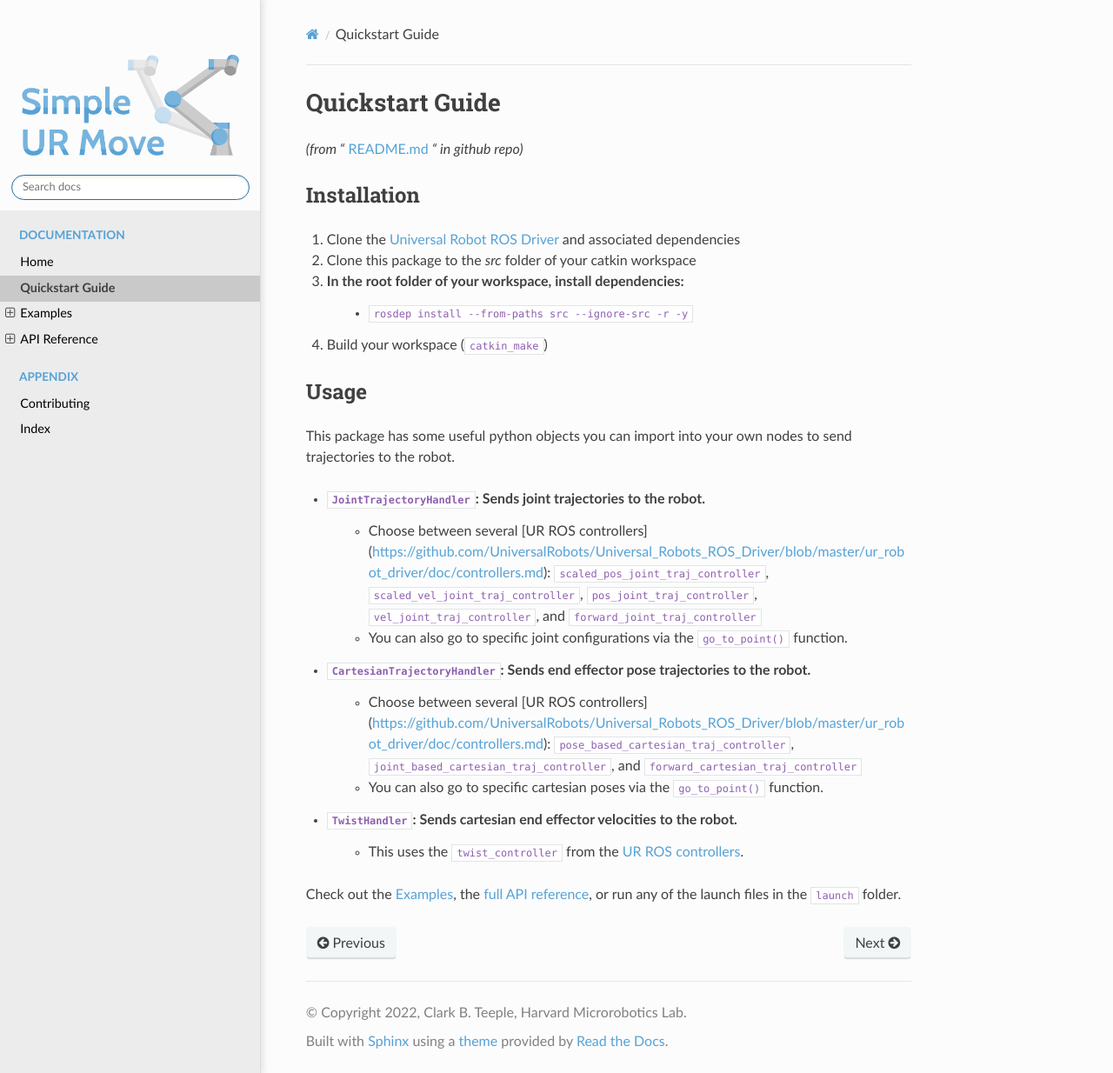
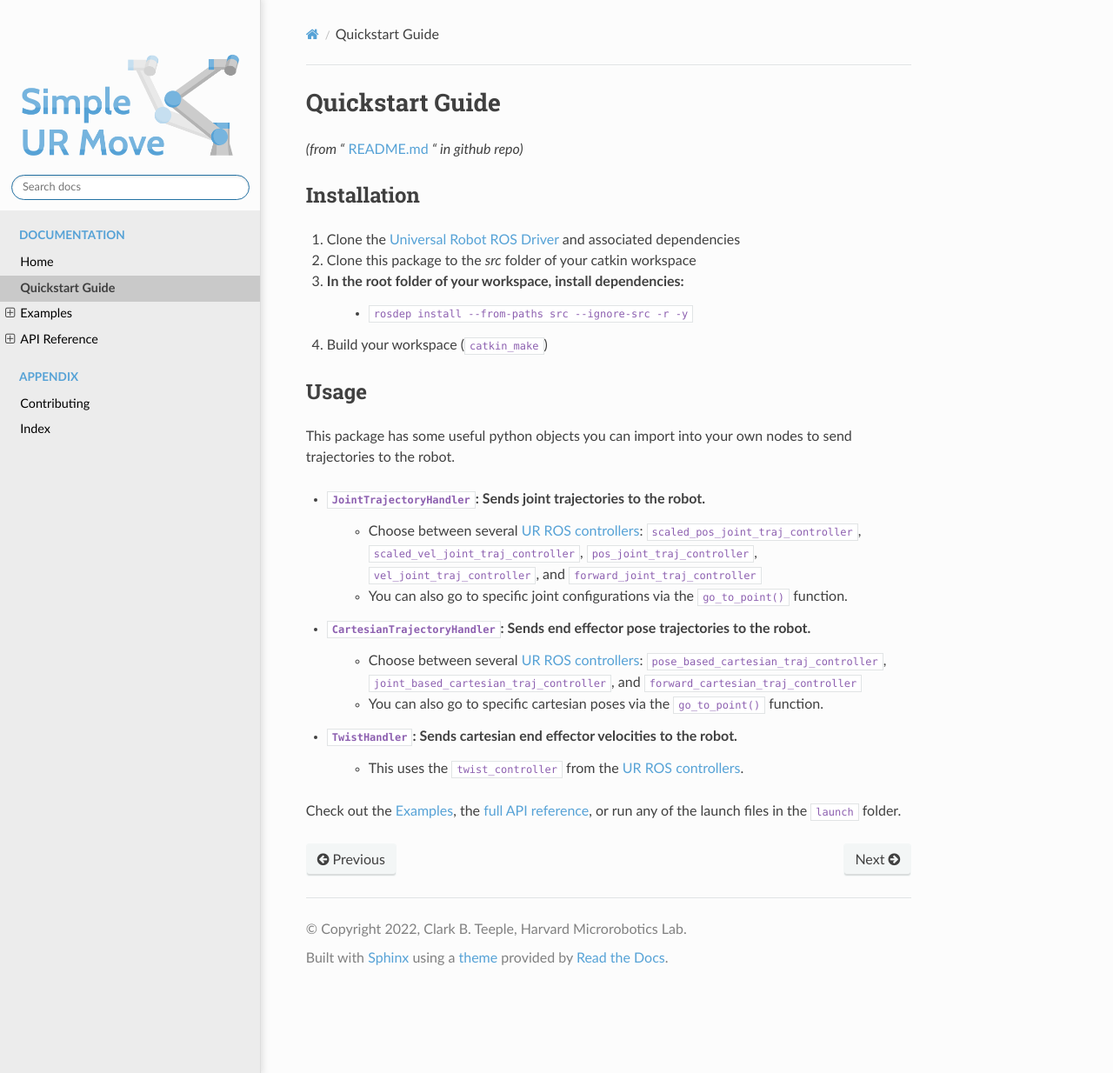
Before and after one commit to harvard-microrobotics/simple_ur_move, a Sphinx documentation site: the page built from docs/quickstart.rst, in a window 1280 px wide and 1234 px high. Shown: the whole window at 87% size. Built offline with Sphinx 7.4.7 and the Read the Docs theme 2.0.0, drawn with Linux system fonts in a browser that asks for light colours.

Commit message:
fixed markdown-to-rst typo

```diff
--- a/docs/quickstart.rst
+++ b/docs/quickstart.rst
@@ -21,10 +21,10 @@
 This package has some useful python objects you can import into your own nodes to send trajectories to the robot.
 
 - ``JointTrajectoryHandler``: Sends joint trajectories to the robot.
-    - Choose between several [UR ROS controllers](https://github.com/UniversalRobots/Universal_Robots_ROS_Driver/blob/master/ur_robot_driver/doc/controllers.md): ``scaled_pos_joint_traj_controller``, ``scaled_vel_joint_traj_controller``, ``pos_joint_traj_controller``, ``vel_joint_traj_controller``, and ``forward_joint_traj_controller``
+    - Choose between several `UR ROS controllers <https://github.com/UniversalRobots/Universal_Robots_ROS_Driver/blob/master/ur_robot_driver/doc/controllers.md>`_: ``scaled_pos_joint_traj_controller``, ``scaled_vel_joint_traj_controller``, ``pos_joint_traj_controller``, ``vel_joint_traj_controller``, and ``forward_joint_traj_controller``
     - You can also go to specific joint configurations via the ``go_to_point()`` function.
 - ``CartesianTrajectoryHandler``: Sends end effector pose trajectories to the robot.
-    - Choose between several [UR ROS controllers](https://github.com/UniversalRobots/Universal_Robots_ROS_Driver/blob/master/ur_robot_driver/doc/controllers.md): ``pose_based_cartesian_traj_controller``, ``joint_based_cartesian_traj_controller``, and ``forward_cartesian_traj_controller``
+    - Choose between several `UR ROS controllers <https://github.com/UniversalRobots/Universal_Robots_ROS_Driver/blob/master/ur_robot_driver/doc/controllers.md>`_: ``pose_based_cartesian_traj_controller``, ``joint_based_cartesian_traj_controller``, and ``forward_cartesian_traj_controller``
     - You can also go to specific cartesian poses via the ``go_to_point()`` function.
 - ``TwistHandler``: Sends cartesian end effector velocities to the robot.
     - This uses the ``twist_controller`` from the `UR ROS controllers <https://github.com/UniversalRobots/Universal_Robots_ROS_Driver/blob/master/ur_robot_driver/doc/controllers.md>`_.
```
